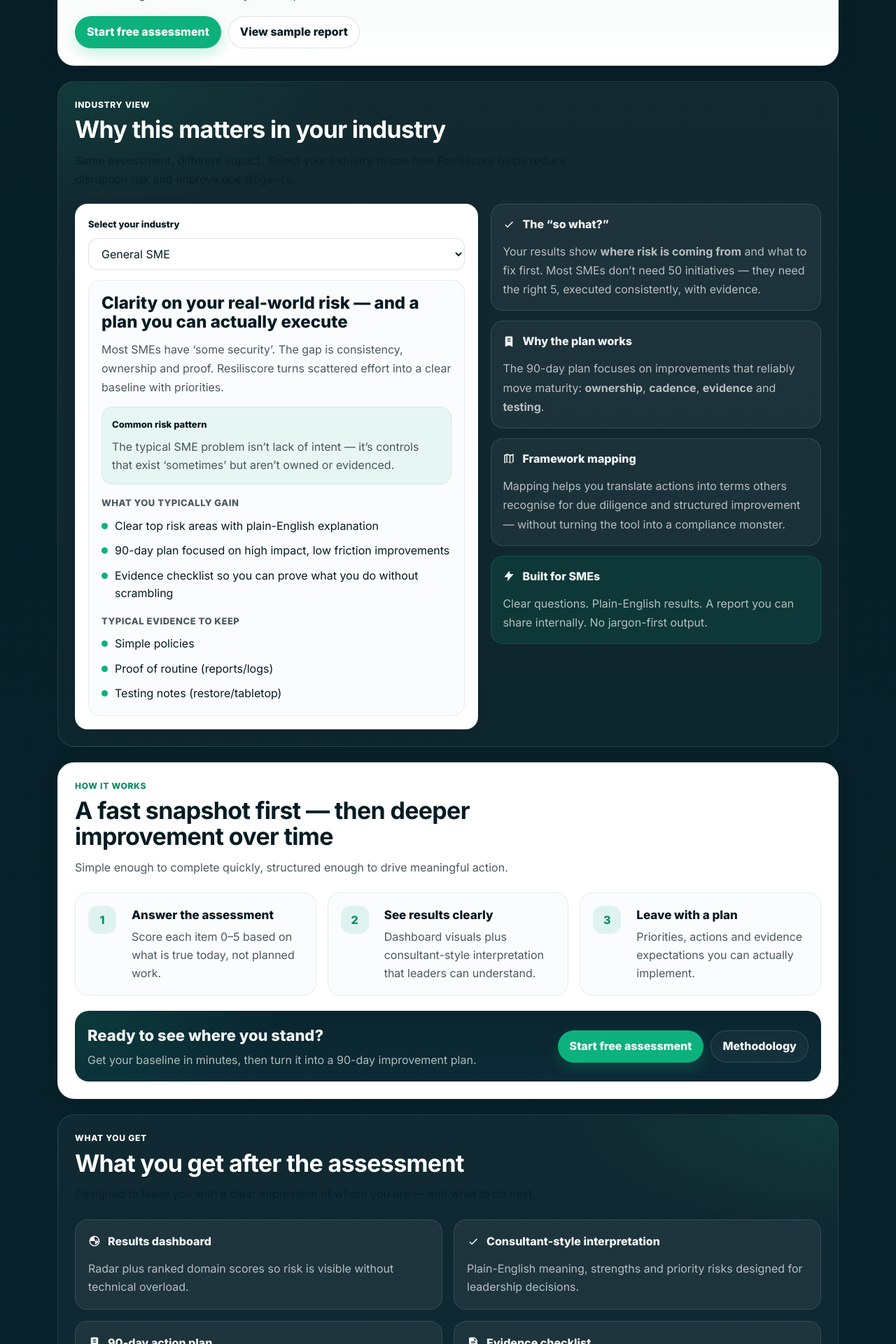
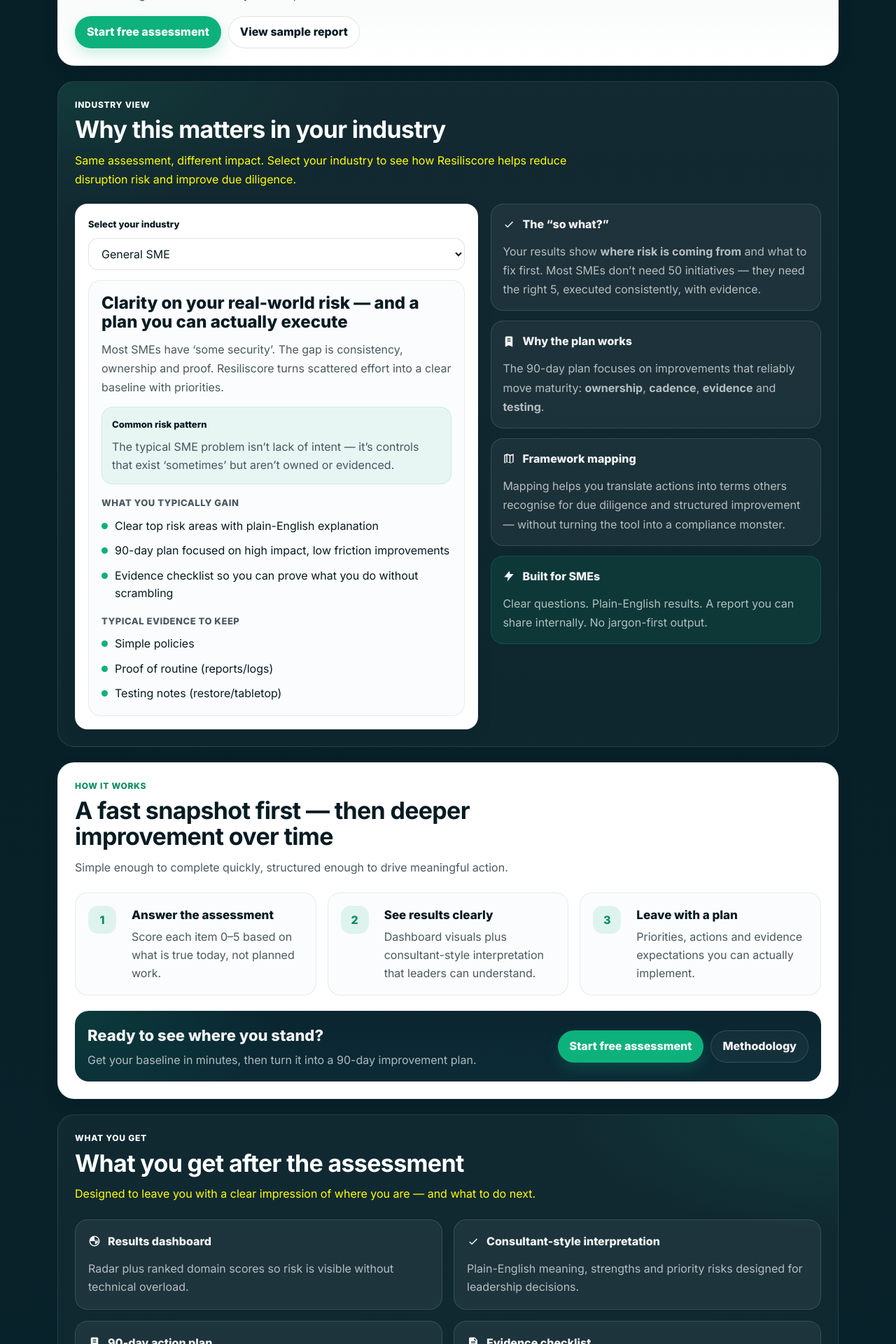
Before and after one commit to afzallmalik/Resiliscore, a Next.js app: page / in a window 1280 px wide. Shown: the part 1830-3750 px from the top of the page at 70% size. Built offline with nearby package versions, Linux system fonts and the light colour scheme.

Commit message:
Fix landing page text visibility and loading text colour

```diff
--- a/src/app/page.tsx
+++ b/src/app/page.tsx
@@ -437,7 +437,7 @@
           <div className="sectionHeading sectionHeadingDark">
             <div className="sectionEyebrow">Industry view</div>
             <h2>Why this matters in your industry</h2>
-            <p>
+            <p style={{ color: "rgba(255,255.255,0.82)" }}>
               Same assessment, different impact. Select your industry to see how Resiliscore helps reduce disruption risk and improve
               due diligence.
             </p>
@@ -595,7 +595,7 @@
           <div className="sectionHeading sectionHeadingDark">
             <div className="sectionEyebrow">What you get</div>
             <h2>What you get after the assessment</h2>
-            <p>Designed to leave you with a clear impression of where you are — and what to do next.</p>
+            <p style={{ color: "rgba(255,255.255,0.82)" }}>Designed to leave you with a clear impression of where you are — and what to do next.</p>
           </div>
 
           <div className="outcomesGrid">
--- a/src/app/results/[id]/ResultsClient.tsx
+++ b/src/app/results/[id]/ResultsClient.tsx
@@ -747,7 +747,7 @@
         }
 
         .rs-loadingText {
-          color: rgba(255,255,255,0.78);
+          color: #061b22; font-weight:700;
         }
 
         .rs-btn {
```
